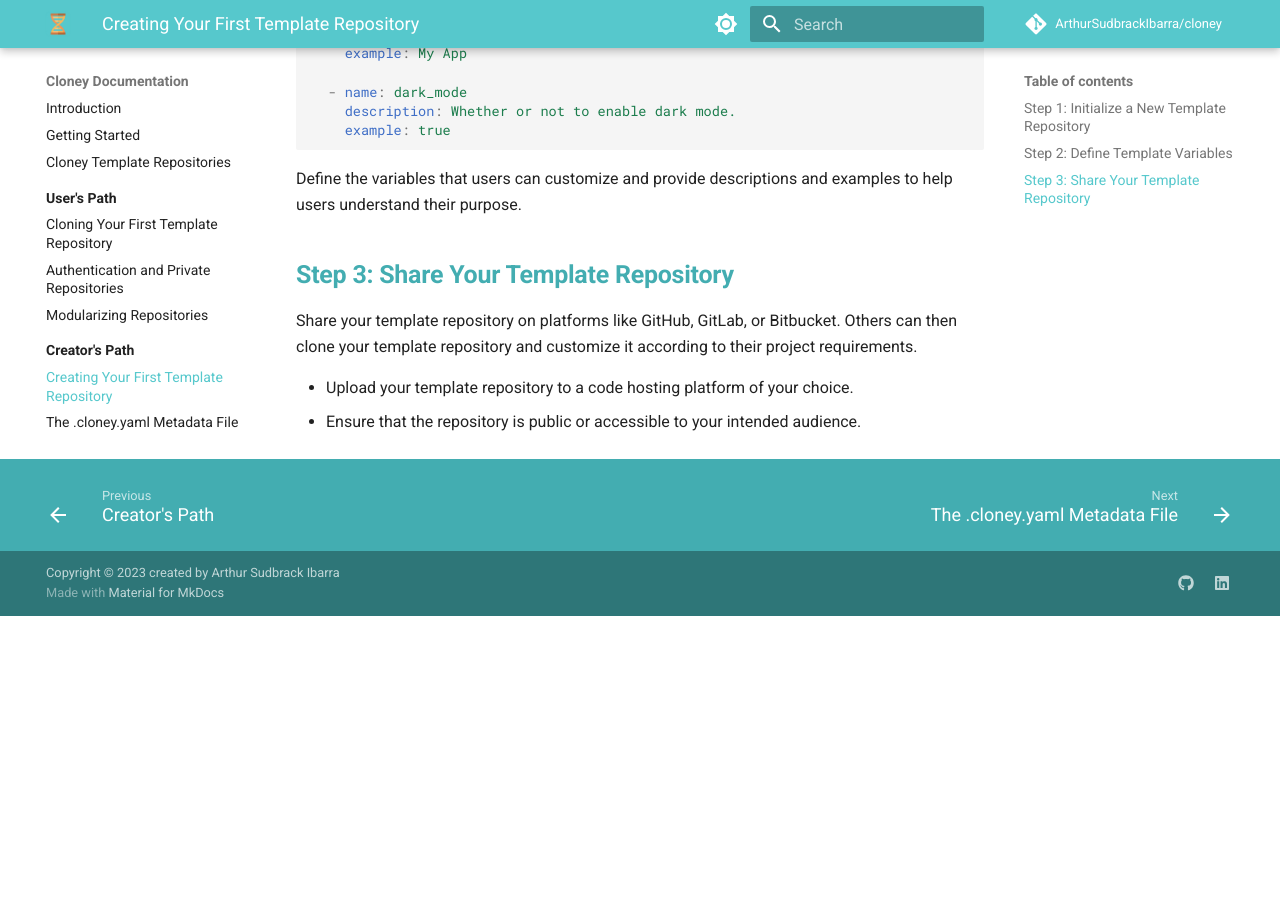
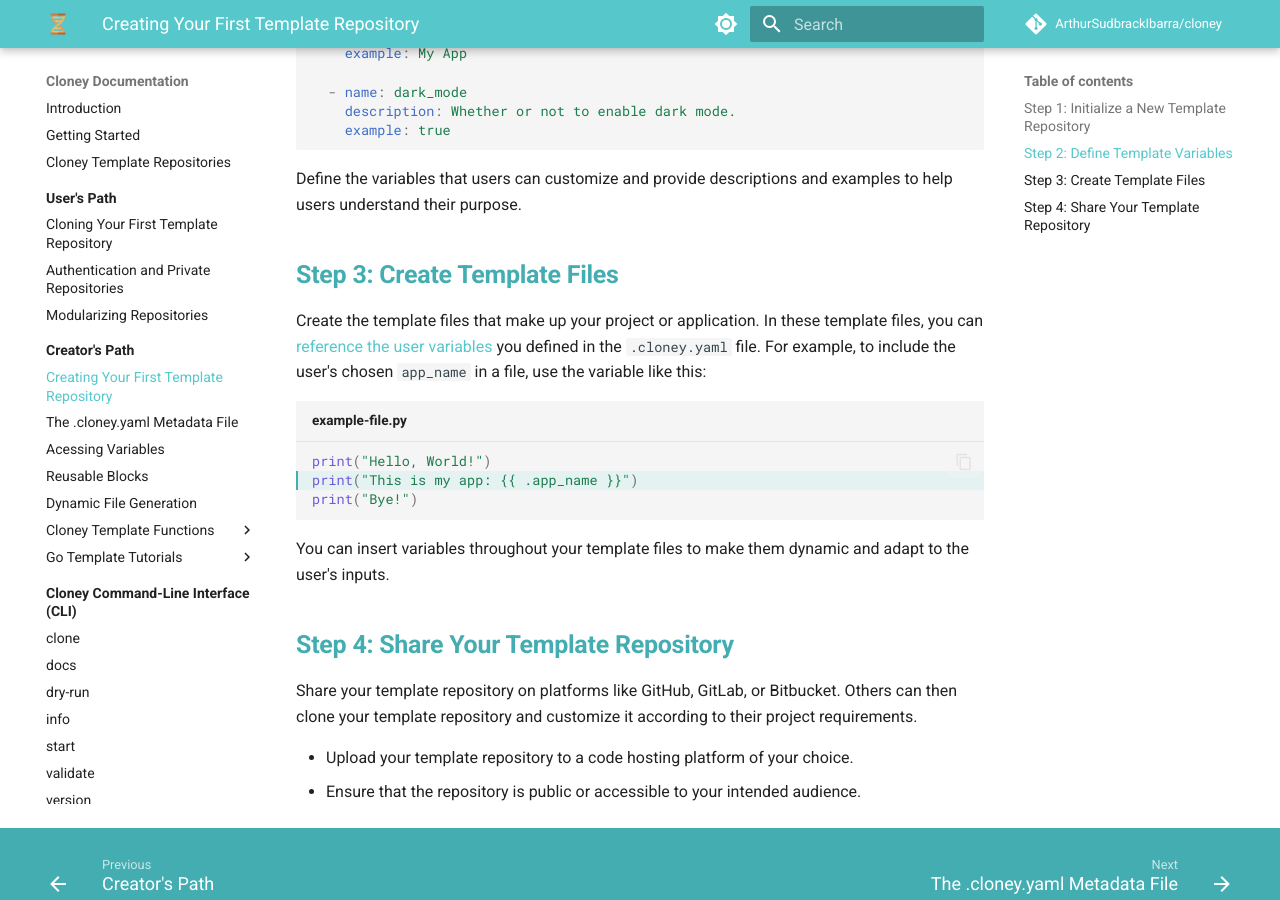
Before and after one commit to ArthurSudbrackIbarra/cloney-documentation, an MkDocs documentation site: the page built from docs/creators/creating-your-first-template-repository.md, in a window 1280 px wide and 900 px high, scrolled down 820 px. Built offline with MkDocs 1.6.1 and Material for MkDocs 9.7.7, drawn with Linux system fonts in a browser that asks for light colours; comment, search, counter and statistics services are not loaded; before the commit the page ends 1436 px from its top, so only the background shows below that.

Commit message:
Adjustments.

````diff
--- a/docs/creators/creating-your-first-template-repository.md
+++ b/docs/creators/creating-your-first-template-repository.md
@@ -33,7 +33,19 @@
 
 Define the variables that users can customize and provide descriptions and examples to help users understand their purpose.
 
-## Step 3: Share Your Template Repository
+## Step 3: Create Template Files
+
+Create the template files that make up your project or application. In these template files, you can [reference the user variables](accessing-template-variables.md) you defined in the `.cloney.yaml` file. For example, to include the user's chosen `app_name` in a file, use the variable like this:
+
+```python title="example-file.py" hl_lines="2"
+print("Hello, World!")
+print("This is my app: {{ .app_name }}")
+print("Bye!")
+```
+
+You can insert variables throughout your template files to make them dynamic and adapt to the user's inputs.
+
+## Step 4: Share Your Template Repository
 
 Share your template repository on platforms like GitHub, GitLab, or Bitbucket. Others can then clone your template repository and customize it according to their project requirements.
 
````
